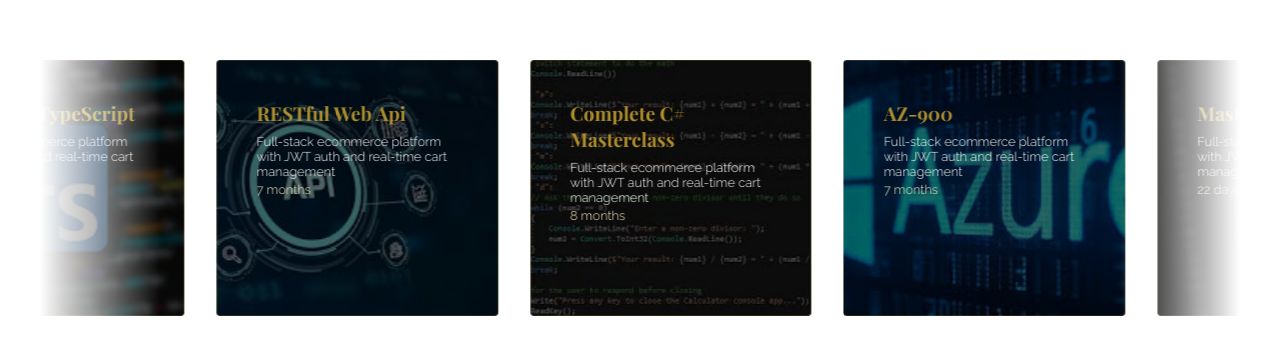
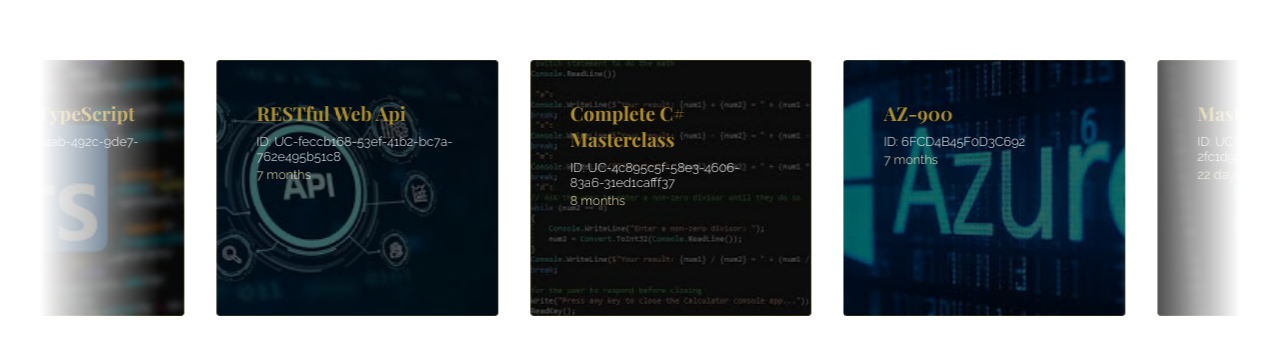
Before and after one commit to JuddL44/Portfolio, an Angular app in the folder Frontend/: page / in a window 1280 px wide. Shown: the part 1191-1545 px from the top of the page. Built offline with nearby package versions, Linux system fonts and the light colour scheme.

Commit message:
Change cert ID location

```diff
--- a/Frontend/src/app/app.ts
+++ b/Frontend/src/app/app.ts
@@ -139,12 +139,12 @@
   private readonly baseCertificates: Card[] = [
     {
       title: 'AZ-900',
-      description: 'Full-stack ecommerce platform with JWT auth and real-time cart management',
+      description: 'ID: 6FCD4B45F0D3C692',
       dated: new Date('2025-09-16'),
       imgPath: 'images/project_azure.png',
       links: [
         {
-          title: 'ID: 6FCD4B45F0D3C692',
+          title: 'View Certificate',
           url: 'https://learn.microsoft.com/api/credentials/share/en-us/JUDDL-8545/6FCD4B45F0D3C692?sharingId=72B5AD70CDCBE5B2',
           iconPath: 'splash/cert_backsplash.png',
         },
@@ -152,12 +152,12 @@
     },
     {
       title: 'Mastering TypeScript',
-      description: 'Full-stack ecommerce platform with JWT auth and real-time cart management',
+      description: 'ID: UC-e762ff3f-b4ab-492c-9de7-2fc1d99248fc',
       dated: new Date('2026-04-03'),
       imgPath: 'images/project_ts.png',
       links: [
         {
-          title: 'ID: UC-e762ff3f-b4ab-492c-9de7-2fc1d99248fc',
+          title: 'View Certificate',
           url: 'https://www.udemy.com/certificate/UC-e762ff3f-b4ab-492c-9de7-2fc1d99248fc/',
           iconPath: 'splash/cert_backsplash.png',
         },
@@ -165,12 +165,12 @@
     },
     {
       title: 'RESTful Web Api',
-      description: 'Full-stack ecommerce platform with JWT auth and real-time cart management',
+      description: 'ID: UC-feccb168-53ef-41b2-bc7a-762e495b51c8',
       dated: new Date('2025-09-04'),
       imgPath: 'images/project_api.png',
       links: [
         {
-          title: 'ID: UC-feccb168-53ef-41b2-bc7a-762e495b51c8',
+          title: 'View Certificate',
           url: 'https://www.udemy.com/certificate/UC-feccb168-53ef-41b2-bc7a-762e495b51c8/',
           iconPath: 'splash/cert_backsplash.png',
         },
@@ -178,12 +178,12 @@
     },
     {
       title: 'Complete C# Masterclass',
-      description: 'Full-stack ecommerce platform with JWT auth and real-time cart management',
+      description: 'ID: UC-4c895c5f-58e3-4606-83a6-31ed1cafff37',
       dated: new Date('2025-08-22'),
       imgPath: 'images/project_csharp.png',
       links: [
         {
-          title: 'ID: UC-4c895c5f-58e3-4606-83a6-31ed1cafff37',
+          title: 'View Certificate',
           url: 'https://www.udemy.com/certificate/UC-4c895c5f-58e3-4606-83a6-31ed1cafff37/',
           iconPath: 'splash/cert_backsplash.png',
         },
```
